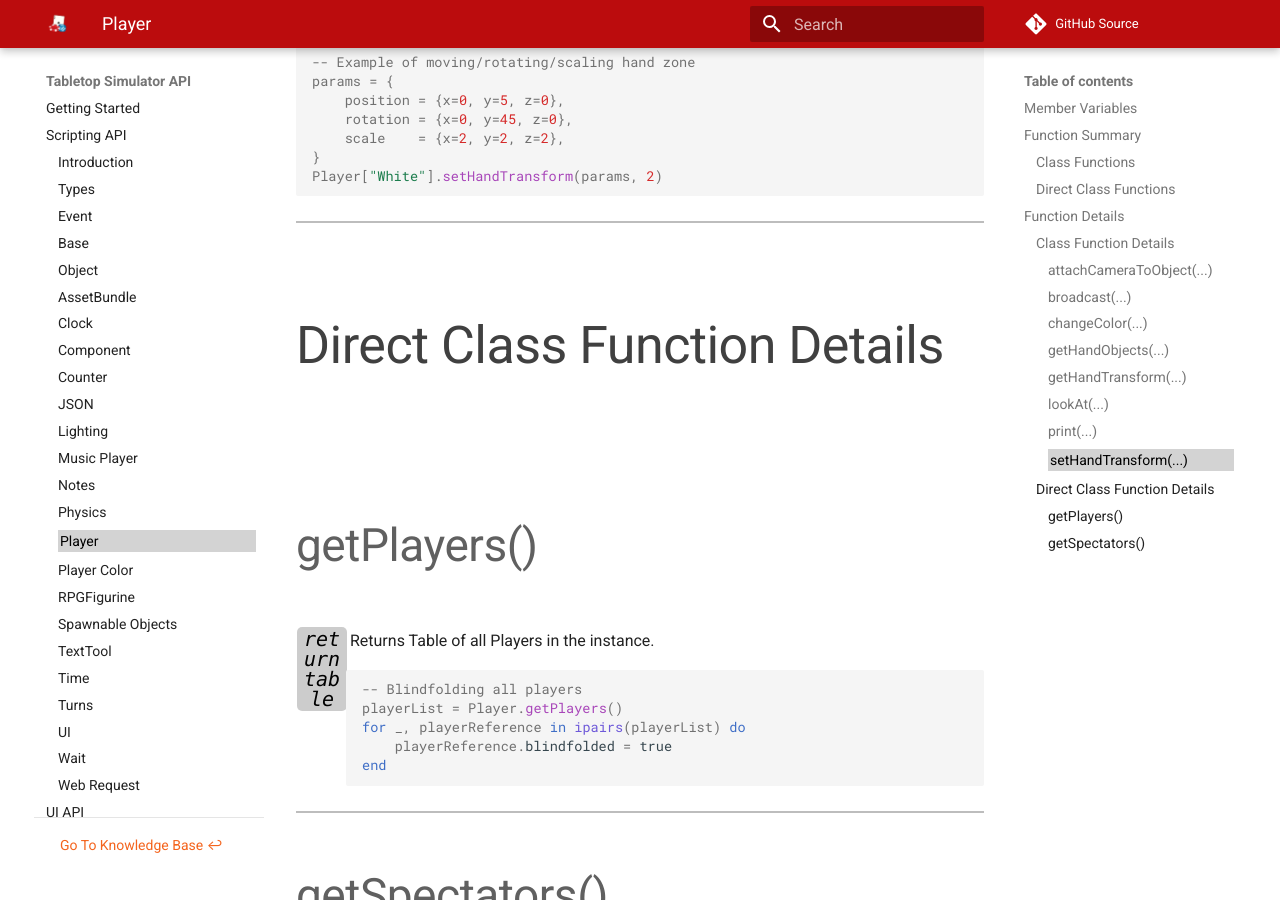
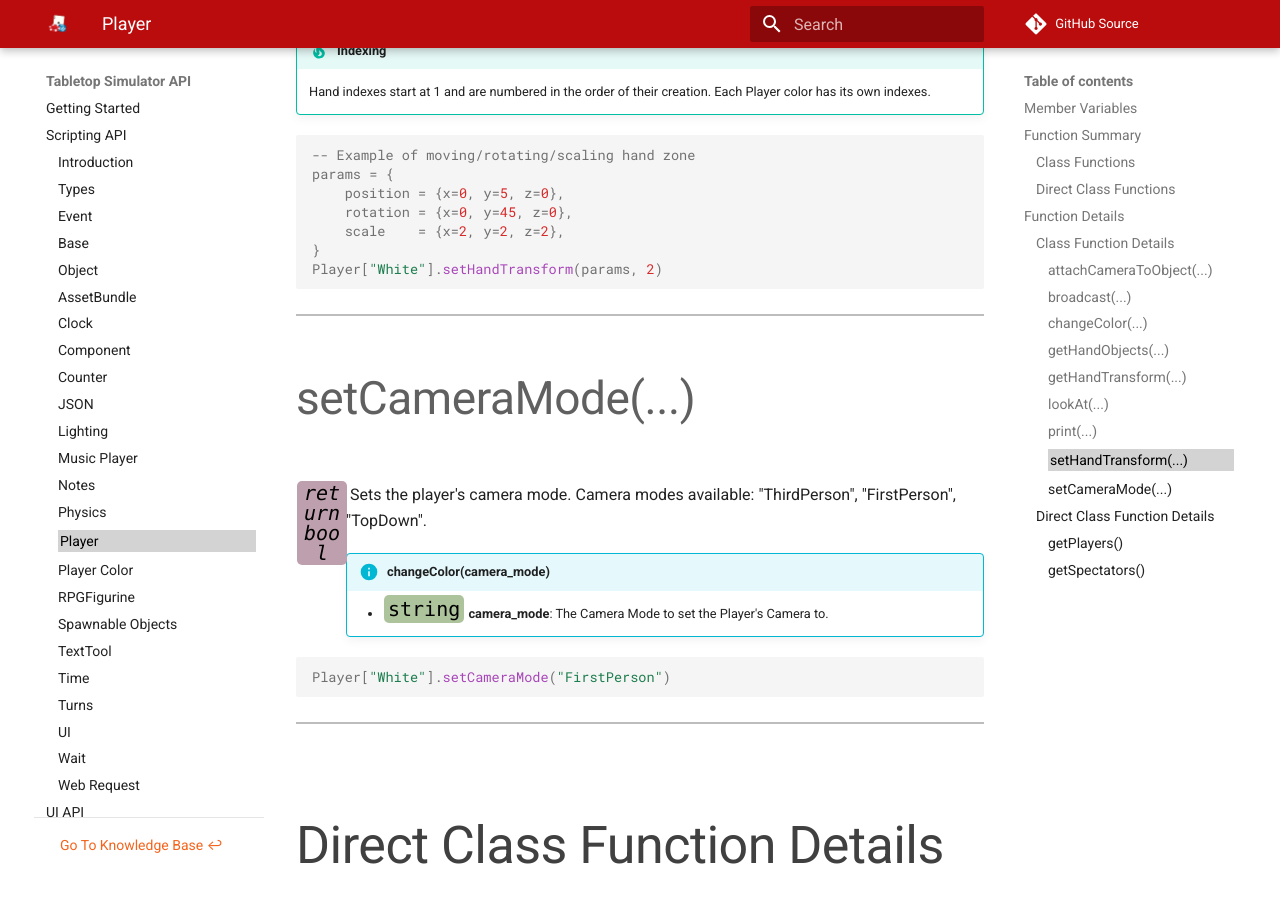
Before and after one commit to Berserk-Games/Tabletop-Simulator-API, an MkDocs documentation site: the page built from docs/player.md, in a window 1280 px wide and 900 px high, scrolled down 8205 px. Built offline with MkDocs 1.6.1 and Material for MkDocs 9.7.7, drawn with Linux system fonts in a browser that asks for light colours; comment, search, counter and statistics services are not loaded; old or Windows-style settings are respelled for this version of MkDocs; some of the changed text lies outside the part shown.

Commit message:
Add setCameraMode(...) Documentation

````diff
--- a/docs/player.md
+++ b/docs/player.md
@@ -45,6 +45,7 @@
 <a class="anchor" id="pingtable"></a>pingTable([<span class="tag vec"></span>](/types#vector)&nbsp;position) | Emulates the player using the ping tool at the given position (tapping Tab). | [<span class="ret boo"></span>](/types)
 print([<span class="tag str"></span>](/types)&nbsp;message, [<span class="tag col"></span>](/types#color)&nbsp;message_color) | Prints a message into the Player's game chat. | [<span class="ret boo"></span>](/types) | [<span class="i"></span>](#print)
 <a class="anchor" id="promote"></a>promote() | Promotes/demotes a Player. Promoted players have access to most host privileges. | [<span class="ret boo"></span>](/types) |
+setCameraMode([<span class="tag str"></span>](/types)&nbsp;camera_mode) | Sets the player's camera mode. Camera modes available: "ThirdPerson", "FirstPerson", "TopDown". | [<span class="ret boo"></span>](/types) | [<span class="i"></span>](#setcameramode)
 setHandTransform([<span class="tag tab"></span>](/types)&nbsp;parameters, [<span class="tag int"></span>](/types)&nbsp;hand_index) | Sets transform elements of a hand zone. | [<span class="ret boo"></span>](/types) | [<span class="i"></span>](#sethandtransform)
 
 
@@ -216,6 +217,20 @@
 ---
 
 
+####setCameraMode(...)
+
+[<span class="ret boo"></span>](/types)&nbsp;Sets the player's camera mode. Camera modes available: "ThirdPerson", "FirstPerson", "TopDown".
+
+!!!info "changeColor(camera_mode)"
+    * [<span class="tag str"></span>](/types) **camera_mode**: The Camera Mode to set the Player's Camera to.
+
+``` Lua
+Player["White"].setCameraMode("FirstPerson")
+```
+
+---
+
+
 ###Direct Class Function Details
 
 ####getPlayers()
````
